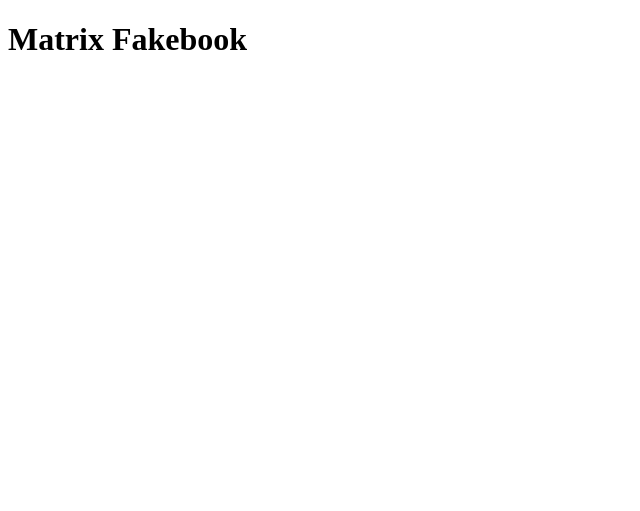
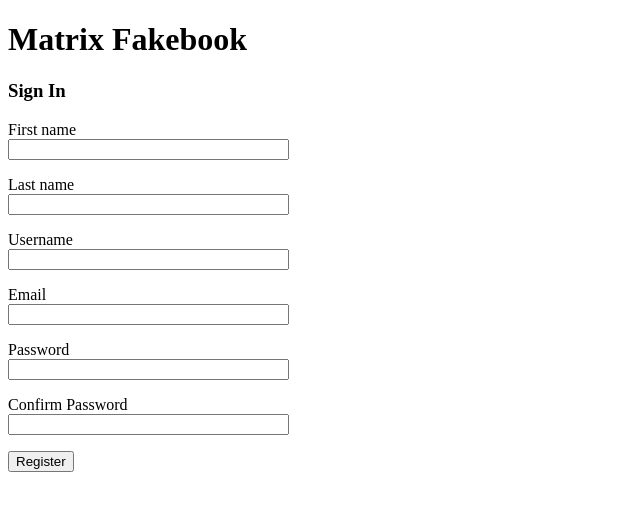
Before and after one commit to VanLance/FakeBook-Matrix-123, a Flask app: page /register in a window 1280 px wide. Shown: the top 511 px of the page, without its empty margins (0-640 px from the left). Run offline with Flask 3, Linux system fonts and the light colour scheme.

Commit message:
update web forms and routes

```diff
--- a/app/forms.py
+++ b/app/forms.py
@@ -1,9 +1,18 @@
 from flask_wtf import FlaskForm
 from wtforms import StringField, PasswordField, SubmitField, BooleanField
-from wtforms.validators import DataRequired
+from wtforms.validators import DataRequired, EqualTo
 
 class LoginForm(FlaskForm):
-    email = StringField('Email', validators=[DataRequired()])
-    password = PasswordField('Password', validators=[DataRequired()])
+    email = StringField('Email', validators=[ DataRequired()])
+    password = PasswordField('Password', validators=[ DataRequired()])
     remember_me = BooleanField('Remeber Me')
     submit = SubmitField('Sign In')
+
+class RegisterForm(FlaskForm):
+    first_name = StringField('First name')
+    last_name  = StringField('Last name')
+    username = StringField('Username', [ DataRequired() ])
+    email = StringField('Email', validators=[ DataRequired() ])
+    password = PasswordField('Password', validators=[ DataRequired() ])
+    verify_password = PasswordField('Confirm Password', validators=[ DataRequired(), EqualTo('password') ])
+    submit = SubmitField('Register')
--- a/app/routes.py
+++ b/app/routes.py
@@ -1,6 +1,6 @@
-from flask import render_template
+from flask import render_template, flash, redirect
 from app import app
-from app.forms import LoginForm
+from app.forms import LoginForm, RegisterForm
 
 @app.route('/')
 def home():
@@ -14,11 +14,20 @@ def home():
     print(matrix_posts['students'])
     return render_template('index.jinja', instructors=matrix_posts['instructors'], students=matrix_posts['students'], title='Fakebook Homepage')
 
-@app.route('/signin')
+@app.route('/signin', methods=['GET', 'POST'])
 def sign_in():
     login_form = LoginForm()
+    if login_form.validate_on_submit():
+        flash(f'{login_form.email.data} logged in!', category='success')
+        return redirect('/')
     return render_template('signin.jinja', form=login_form)
 
-@app.route('/register')
+@app.route('/register', methods=['GET', 'POST'])
 def register():
-    return render_template('register.jinja')
+    form = RegisterForm()
+    if form.validate_on_submit():
+        first_name = form.first_name.data
+        user_name = form.username.data
+        flash(f'{first_name if first_name else user_name} registerd', category='success')
+        return redirect('/')
+    return render_template('register.jinja', form=form)
--- a/app/templates/base.jinja
+++ b/app/templates/base.jinja
@@ -13,6 +13,11 @@
 </head>
 <body>
   <nav></nav>
+  {% with messages =  get_flashed_messages() %}
+    {% for message in messages %}
+      <p>{{ message }}</p>
+    {% endfor %}
+  {% endwith %}
   <h1>Matrix Fakebook</h1>
   {% block content %}{% endblock %}
 
--- a/app/templates/register.jinja
+++ b/app/templates/register.jinja
@@ -1,5 +1,45 @@
 {% extends "base.jinja" %}
 
 {% block content %}
-
+  <h3>Sign In</h3>
+  <form action="" method="POST">
+    {{ form.hidden_tag() }}
+    <p>
+      {{ form.first_name.label }}<br>
+      {{ form.first_name(size=32) }}
+    </p>
+    <p>
+      {{ form.last_name.label }}<br>
+      {{ form.last_name(size=32) }}
+    </p>
+    <p>
+      {{ form.username.label }}<br>
+      {{ form.username(size=32) }}
+      {% for error in form.username.errors %}
+        <span>{{ error }}</span>
+      {% endfor %}
+    </p>
+    <p>
+      {{ form.email.label }}<br>
+      {{ form.email(size=32) }}
+      {% for error in form.email.errors %}
+        <span>{{ error }}</span>
+      {% endfor %}
+    </p>
+    <p>
+      {{ form.password.label }}<br>
+      {{ form.password(size=32) }}
+      {% for error in form.password.errors %}
+        <span>{{ error }}</span>
+      {% endfor %}
+    </p>
+    <p>
+      {{ form.verify_password.label }}<br>
+      {{ form.verify_password(size=32) }}
+      {% for error in form.verify_password.errors %}
+        <span>{{ error }}</span>
+      {% endfor %}
+    </p>
+    <p>{{ form.submit() }}</p>
+    </form>
 {% endblock content %}
```
Also changed, not shown: app/templates/signin.jinja (+8 -1 lines), sandbox.py (added).
